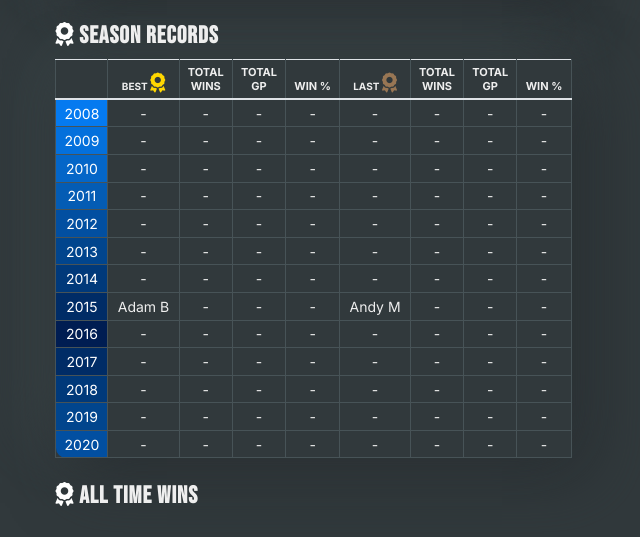
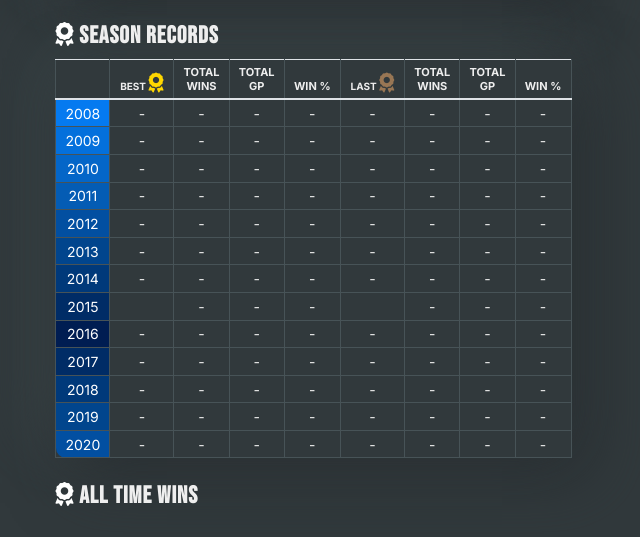
Before and after one commit to bencasalino/Dev_BSFB, a website: page index.html in a window 1280 px wide. Shown: the part 5820-6357 px from the top of the page, without its empty margins (0-640 px from the left). Drawn offline with nearby package versions, Linux system fonts and the light colour scheme.

Commit message:
config file update

```diff
--- a/index.html
+++ b/index.html
@@ -3910,11 +3910,11 @@
                                 </tr>
                                 <tr>
                                     <td class="_2015">2015</td>
-                                    <td>Adam B</td>
-                                    <td>-</td>
-                                    <td>-</td>
-                                    <td>-</td>
-                                    <td>Andy M</td>
+                                    <td></td>
+                                    <td>-</td>
+                                    <td>-</td>
+                                    <td>-</td>
+                                    <td></td>
                                     <td>-</td>
                                     <td>-</td>
                                     <td>-</td>
```
Also changed, not shown: 2 other files.
